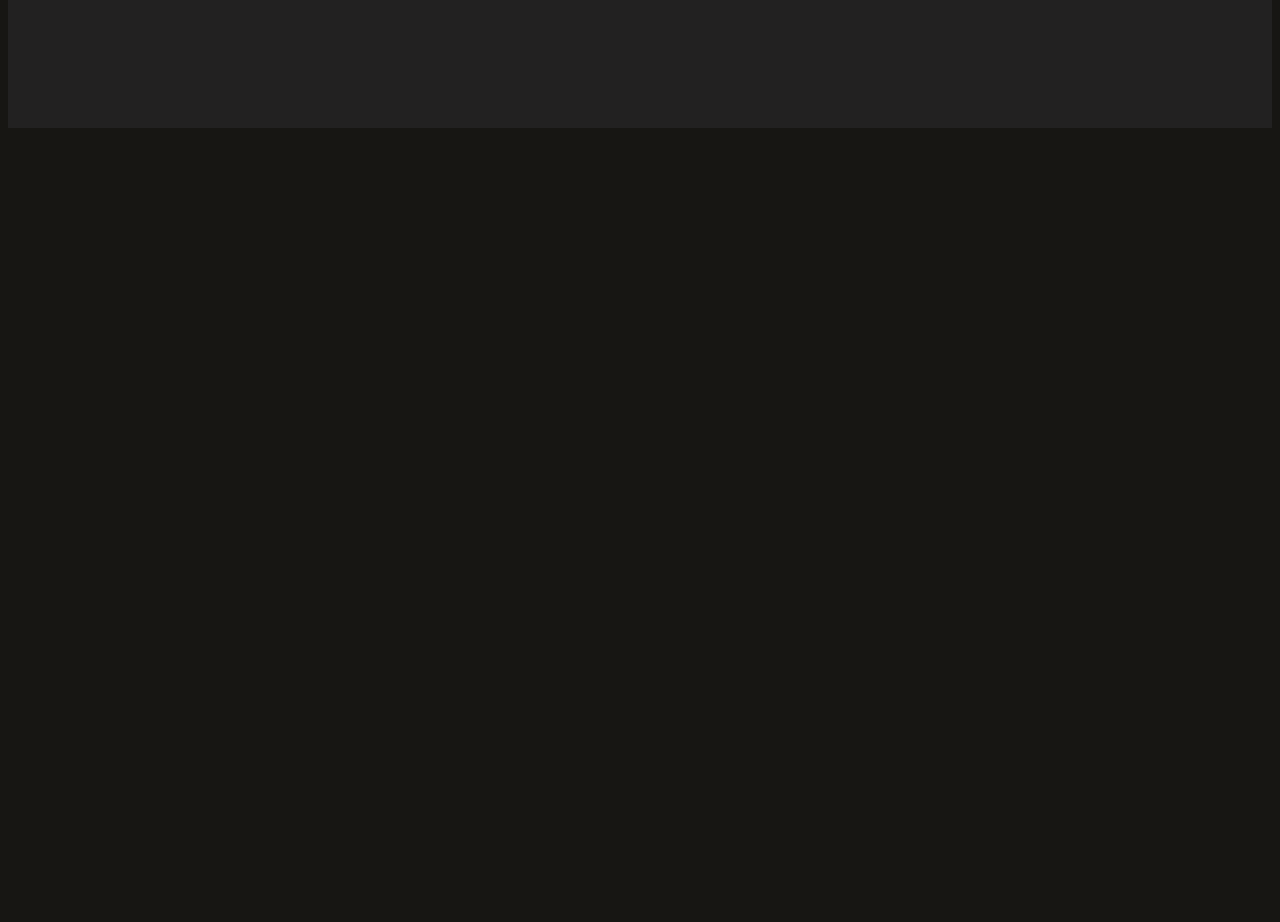
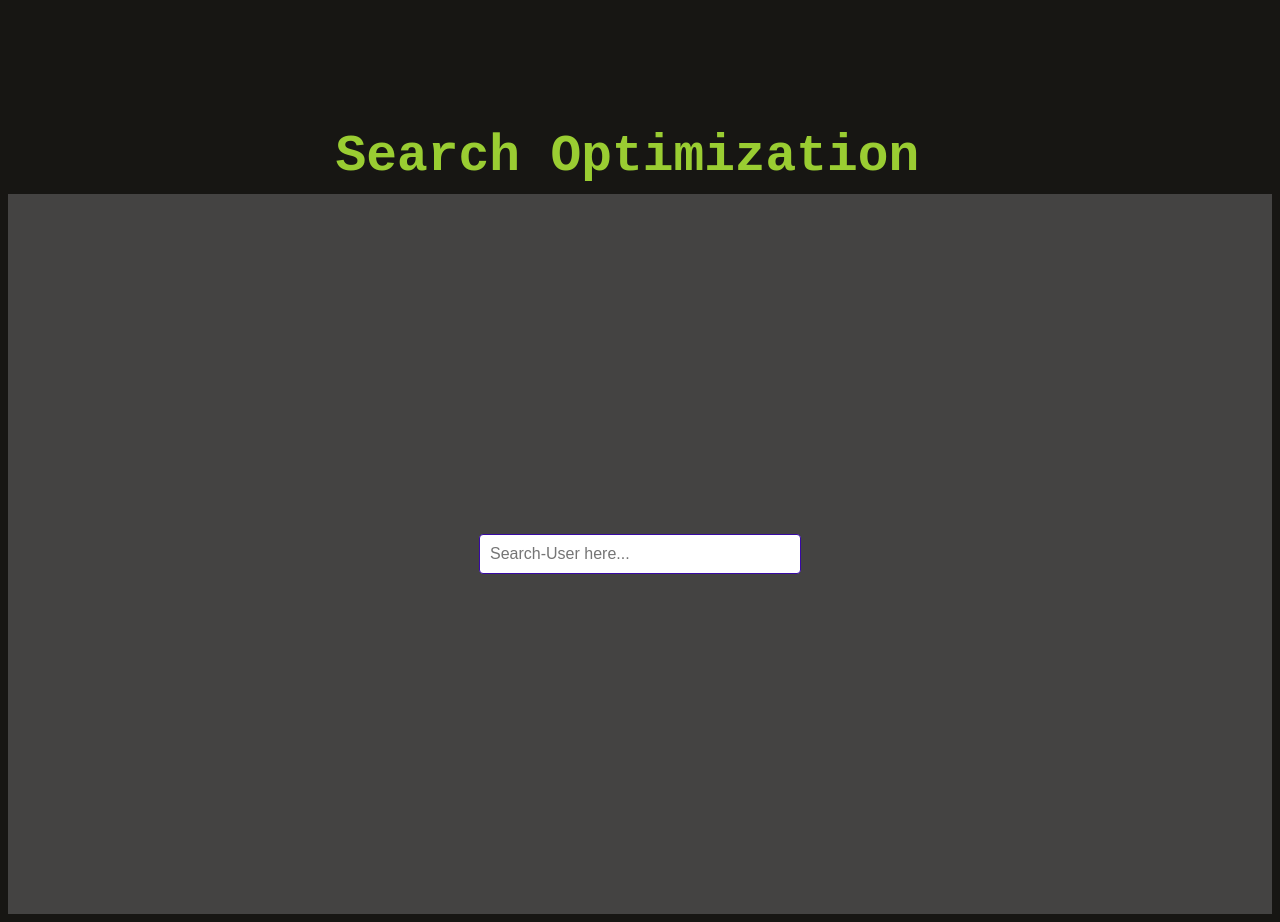
Before and after one commit to AyushKUMAR031/myReact, a React (Vite) app in the folder react-codez/: page / in a window 1280 px wide. Shown: the part 680-1602 px from the top of the page. Before the commit the page ends 816 px from the top, so only its background shows below. Built offline with nearby package versions, Linux system fonts and the light colour scheme; no server answers.

Commit message:
SearchOptimization

```diff
--- a/react-codez/src/App.jsx
+++ b/react-codez/src/App.jsx
@@ -13,6 +13,7 @@ import UseState from './concept/code/Hook/Built-In-Hook/1-useState';
 import TabTest from './components/CustomTabs/tabTest';
 import PopupTest from './components/popupModal/popupTest';
 import GithubProfileFinder from './components/GithubProfileFinder';
+import SearchOptimize from './components/SearchOptimization/search';
 
 function App() {
   return (
@@ -49,13 +50,16 @@ function App() {
       {/* <UseState /> */}
 
       {/*Custom Tabs Component*/}
-      {/* <TabTest /> */}
+      <TabTest />
 
       {/*Custom PopUp Modal*/}
       <PopupTest />
 
       {/*Github Profile Finder1*/}
-      <GithubProfileFinder />
+      {/* <GithubProfileFinder /> */}
+
+      {/*Search Optimization Component */}
+      <SearchOptimize />
 
     </div>
   );
--- /dev/null
+++ b/react-codez/src/components/SearchOptimization/search.jsx
@@ -0,0 +1,68 @@
+import { useEffect, useState } from "react";
+import Suggestion from "./suggestion";
+import style from "./style.module.css";
+
+export default function SearchOptimize() {
+
+    const [loading, setLoading] = useState(false);
+    const [users, setUsers] = useState([]);
+    const [search, setSearch] = useState("");
+    const [showDropDown, setDropDown] = useState(false);
+    const [filterSearch, setFilterSearch] = useState([]);
+
+    function handleChange(event) {
+        const query = event.target.value.toLowerCase()
+        setSearch(query);
+        if (query.length > 1) {
+            const filterData = users && users.length ?
+                users.filter(item => item.toLowerCase().indexOf(query) > -1)
+                : [];
+            setFilterSearch(filterData);
+            setDropDown(true)
+        } else {
+            setDropDown(false)
+        }
+    }
+
+    async function fetchListOfUsers() {
+        try {
+            setLoading(true);
+            const response = await fetch('https://dummyjson.com/users?limit=100');
+            const data = await response.json();
+            if (data && data.users && data.users.length) {
+                setUsers(data.users.map(userItem => userItem.firstName));
+            }
+        } catch (e) {
+            console.log(e);
+        } finally {
+            setLoading(false);
+        }
+    }
+
+    useEffect(() => {
+        fetchListOfUsers();
+    }, []);
+
+    function handleClick(event) {
+        setSearch(event.target.innerText);
+        setDropDown(false);
+        setFilterSearch([]);
+    }
+
+    return (
+        <>
+            <h1>Search Optimization</h1>
+            <div className={style.mainWrapper}>
+                {
+                    loading ? (<p style={{ color: "whiteSmoke", fontSize: "36px" }}>Loading...</p>)
+                        : (
+                            <input type="text" value={search} name="Search-User" placeholder="Search-User here..."
+                                onChange={handleChange} />
+                        )}
+                {
+                    showDropDown && <Suggestion handleClick={handleClick} data={filterSearch} />
+                }
+            </div>
+        </>
+    )
+}
--- /dev/null
+++ b/react-codez/src/components/SearchOptimization/style.module.css
@@ -0,0 +1,53 @@
+.mainWrapper {
+    display: flex;
+    flex-direction: column;
+    align-items: center;
+    justify-content: center;
+    height: 90vh;
+    background-color: rgb(68, 67, 66);
+    color: black;
+}
+
+input[type="text"] {
+    width: 300px;
+    padding: 10px;
+    border: 1px solid rgb(56, 9, 165);
+    border-radius: 4px;
+    outline: none;
+    font-size: 16px;
+    transition: transform 0.3s ease-in-out, border-color 0.3s ease-in-out;
+}
+
+input[type="text"]:focus {
+    border: 3px solid rgb(0, 4, 255);
+    transform: scale(1.1);
+}
+
+ul {
+    list-style-type: none;
+    padding: 0;
+    margin: 0;
+    width: 300px;
+    font-size: 1.3rem;
+    text-align: left;
+    font-family: monospace;
+    font-weight: bold;
+    border: 1.5px solid black;
+    border-radius: 4px;
+    background-color: rgb(203, 231, 235);
+    position: relative;
+}
+
+li {
+    padding: 5px;
+    cursor: pointer;
+    color: black;
+    border: 1px solid rgb(77, 15, 179);
+    border-radius: 4px;
+    transition: transform 0.3s ease-in;
+}
+
+li:hover {
+    background: linear-gradient(to left, rgb(53, 184, 129), cyan);
+    transform: scale(1.05);
+}
--- /dev/null
+++ b/react-codez/src/components/SearchOptimization/suggestion.jsx
@@ -0,0 +1,13 @@
+import style from "./style.module.css";
+
+export default function Suggestion({ data, handleClick }) {
+    return (
+        <ul>
+            {
+                data && data.length ?
+                    data.map((item, index) => <li onClick={handleClick} key={index}>{item}</li>)
+                    : null
+            }
+        </ul>
+    )
+}
```
